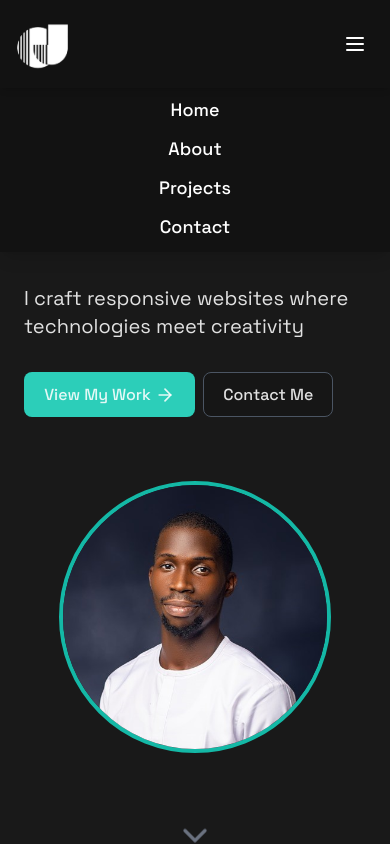
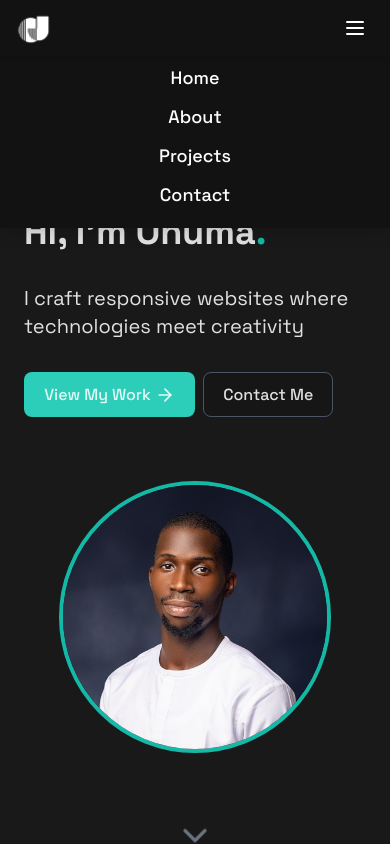
Before and after one commit to onumaeleanyagift/myPortfolio, a React (Vite) app: page / in a window 390 px wide. Both pictures are taken after a click on the button 355 px from the left and 44 px from the top of the page. Shown: the top 844 px of the page. Built offline with nearby package versions, Linux system fonts and the light colour scheme.

Commit message:
correct logo size in sm screen

```diff
--- a/src/layouts/NavBar.jsx
+++ b/src/layouts/NavBar.jsx
@@ -33,7 +33,7 @@ const NavBar = () => {
         <div className="container flex items-center justify-between mx-auto py-1">
           <div>
             <a href="#">
-              <img src={logo} alt="Logo" className="h-20" />
+              <img src={logo} alt="Logo" className="h-12 pl-2 md:pl-0 md:h-20" />
             </a>
           </div>
 
@@ -68,7 +68,7 @@ const NavBar = () => {
           className="flex md:hidden bg-[#121212] shadow-lg fixed w-full z-10"
         >
           <div
-            className={`container mx-auto px-4 pt-24 pb-3 space-y-3 flex flex-col ${isOpen ? "block" : "hidden"
+            className={`container mx-auto px-4 pt-16 pb-5 space-y-3 flex flex-col ${isOpen ? "block" : "hidden"
               }`}
           >
             <span>
```
